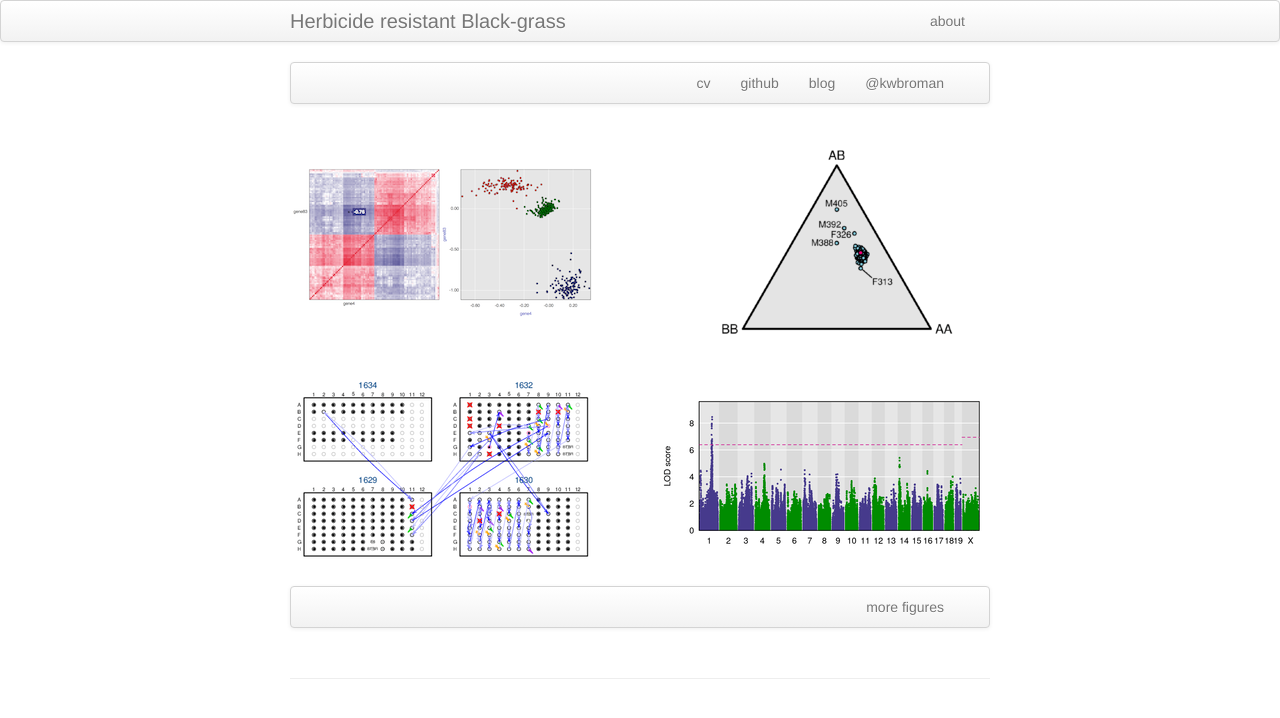
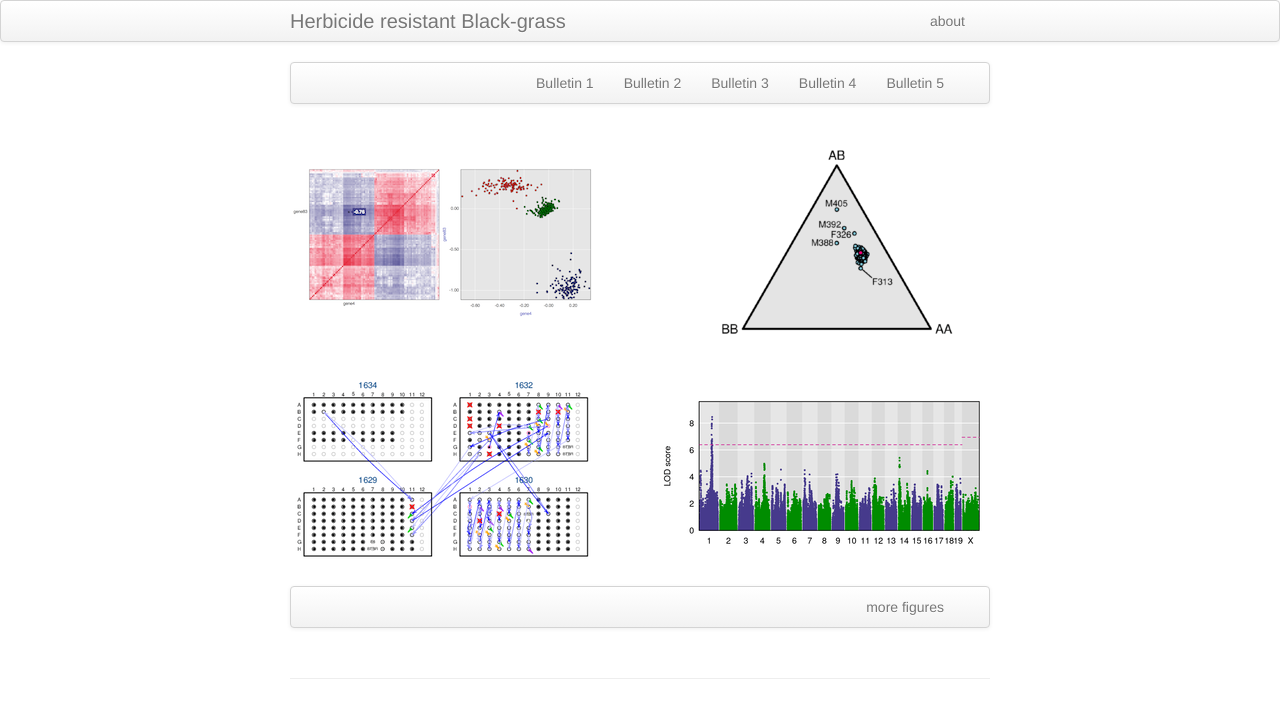
Before and after one commit to DavidComont/davidcomont.github.io, a Jekyll site: the page built from index.md, in a window 1280 px wide. Shown: the top 718 px of the page. Built offline with Jekyll 4.4.1, drawn with Linux system fonts in a browser that asks for light colours.

Commit message:
adding bulletins

```diff
--- a/index.md
+++ b/index.md
@@ -8,10 +8,11 @@ keywords: Broman, QTL, R/qtl, quantitative trait loci, statistics, statistical g
 <div class="navbar">
   <div class="navbar-inner">
       <ul class="nav">
-          <li><a href="{{ BASE_PATH }}/assets/broman_cv.pdf">cv</a></li>
-          <li><a href="https://github.com/kbroman">github</a></li>
-          <li><a href="https://kbroman.org/blog">blog</a></li>
-          <li><a href="https://twitter.com/kwbroman">@kwbroman</a></li>
+          <li><a href="{{ BASE_PATH }}/assets/BlackGrassBulletin_Issue1.pdf">Bulletin 1</a></li>
+          <li><a href="{{ BASE_PATH }}/assets/BlackGrassBulletin_Issue2.pdf">Bulletin 2</a></li>
+          <li><a href="{{ BASE_PATH }}/assets/BlackGrassBulletin_Issue3.pdf">Bulletin 3</a></li>
+          <li><a href="{{ BASE_PATH }}/assets/BlackGrassBulletin_Issue4.pdf">Bulletin 4</a></li>
+          <li><a href="{{ BASE_PATH }}/assets/BlackGrassBulletin_Issue5.pdf">Bulletin 5</a></li>
       </ul>
   </div>
 </div>
```
Also changed, not shown: 5 other files.
